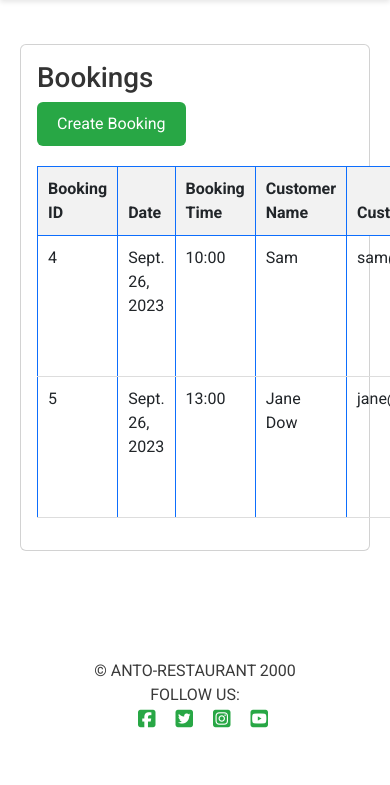
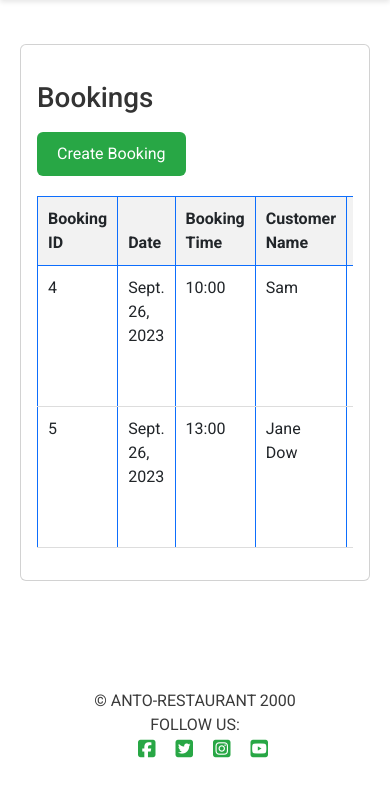
Before and after one commit to Anthonyrajlucas/django-anto-restaurant-booking-system, a Django app: page /booking/bookings/ in a window 390 px wide. Shown: the part 102-887 px from the top of the page. Before the commit the page ends 830 px from the top, so only its background shows below. Run offline with Django 3.2, Linux system fonts and the light colour scheme; a user stored in the database is signed in; data comes from the database, SQL or seed files in the repository; both versions use the stored data as it was after the commit; some libraries are stand-ins or nearby versions.

Commit message:
adjusted responsivenss for the booking table

```diff
--- a/booking/templates/booking_list.html
+++ b/booking/templates/booking_list.html
@@ -8,6 +8,7 @@
             <h1 class="card-title">Bookings</h1>
             <a href="{% url 'booking-create' %}" class="btn btn-primary">Create Booking</a>
 
+            <div class="table-responsive">
                 <table class="table table-bordered border-primary">
                     <thead>
                         <tr>
@@ -42,4 +43,5 @@
             </div>
         </div>
     </div>
+</div>
 {% endblock %}
--- a/static/css/style.css
+++ b/static/css/style.css
@@ -199,8 +199,7 @@ small {
     background-color: #0056b3;
 }
 
-/*booking_list*/
-
+/* booking_list */
 /* Style the table */
 .table {
     width: 100%;
@@ -228,6 +227,7 @@ small {
     text-decoration: none;
     padding: 10px 20px;
     border: none;
+    margin-top: 10px; /* Add margin to separate the button on mobile */
 }
 
 .btn-primary:hover {
@@ -243,11 +243,19 @@ small {
 /* Style the page header */
 h1 {
     color: #333;
+    margin-top: 20px; /* Add margin to separate the header on mobile */
 }
 
 /* Add some spacing to the page */
 .content {
     margin: 20px;
+}
+
+/* Make the table scroll horizontally on small screens */
+@media (max-width: 768px) {
+    .table {
+        overflow-x: auto;
+    }
 }
 
 /* Booking_form */
```
Also changed, not shown: db.sqlite3. Lines whose indentation alone changed are shown as unchanged.
